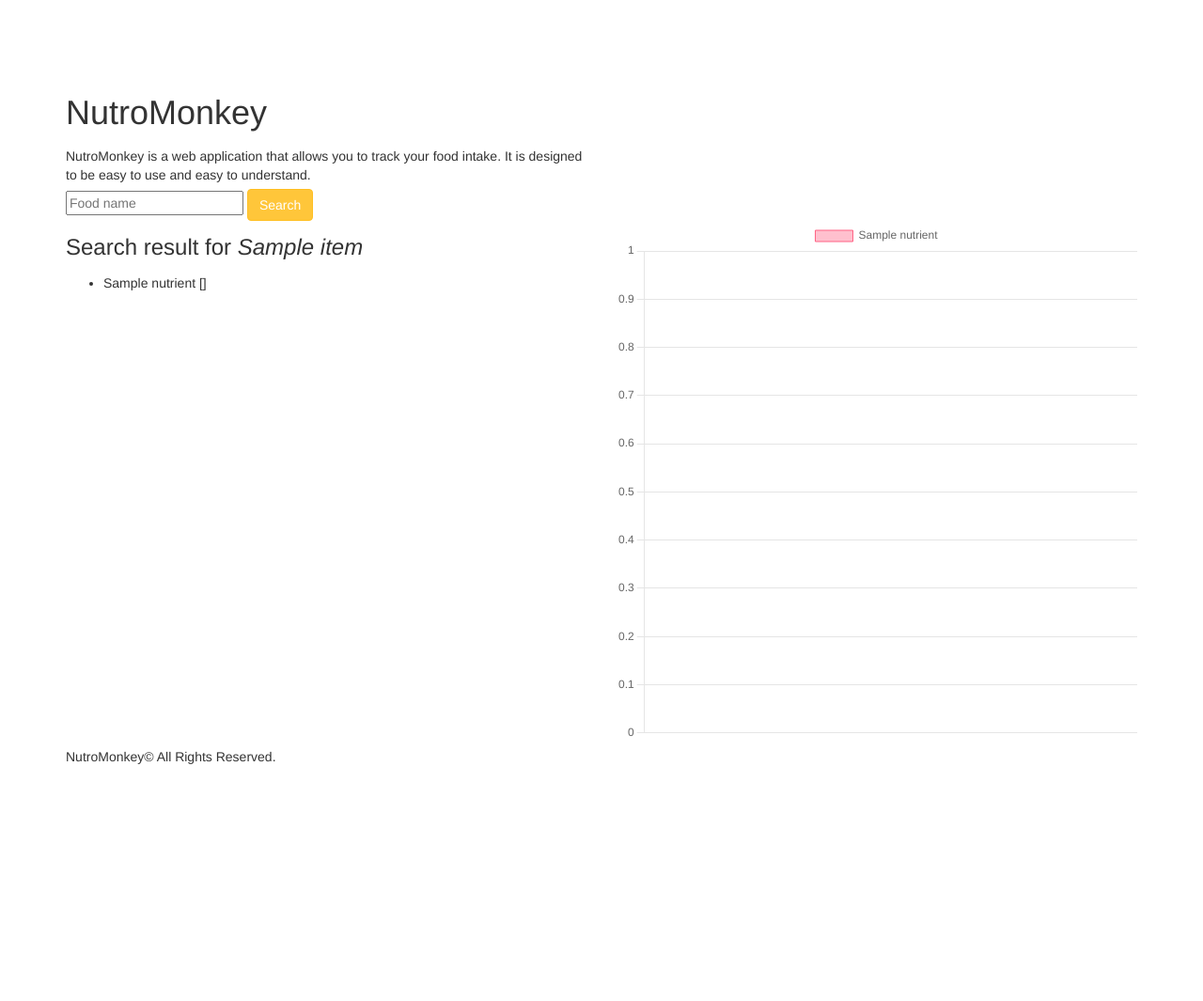
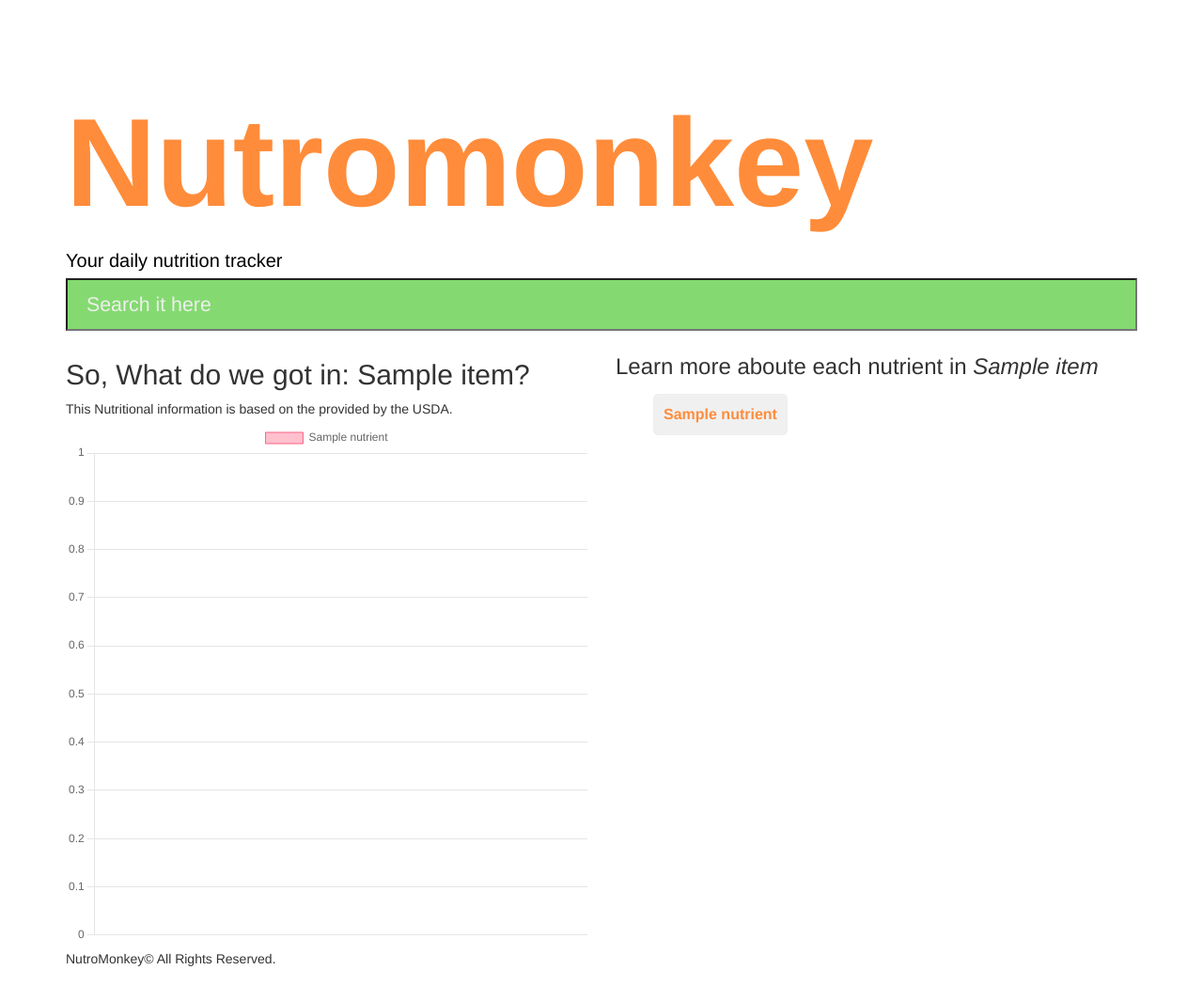
Before and after one commit to DanielTeshager/nutromonkey, a Flask app: template templates/pages/search.html in a window 1280 px wide. Shown: the whole page at 94% size. Before the commit the page ends 813 px from the top, so only its background shows below. Run offline with Flask 2, Linux system fonts and the light colour scheme; the template is opened without the code that fills it: most values are stand-ins (such as "Sample title", 1, 10 or a date in 2020); some libraries are stand-ins or nearby versions.

Commit message:
Pull nutrients summary from wikipedia, charting, loading animation

```diff
--- a/app.py
+++ b/app.py
@@ -1,19 +1,26 @@
 from flask import Flask, app, render_template, request, redirect, url_for, flash, jsonify
 import json
 import requests
+import wikipedia
 from flask.wrappers import Response
 from werkzeug.wrappers import response
+import re
+# Create the application instance
+app = Flask(__name__)
+# Create secret key for session
+app.secret_key = "super secret key"
 
-
-app = Flask(__name__)
-
+# Create a URL route in our application for "/"
 @app.route('/')
 def index():
-    return render_template('pages/search.html', resultdata={}, item ="" )
+    return render_template('pages/home.html', resultdata={}, item ="" )
 
+# Create a URL route in our application for "/search"
 @app.route('/search', methods=['GET', 'POST'])
 def search():
     key = request.form['key']
+    wiki_result = wikipedia.summary(f'{key} in diet')
+    print(wiki_result)
     try:
         response = requests.get('https://api.nal.usda.gov/fdc/v1/foods/search?query='+key+'&pageSize=2&api_key=Hal64gsGkYVlg6bhIAn5zQoLR6GqbuSzWa5LsJLj')
         result = json.loads(response.text)
@@ -23,5 +30,24 @@
         value = list(data.values())
     except:
         data = {}
+        label = []
+        value = []
+        flash('No resulet were found for keyword='+key)
+    return render_template('pages/search.html', resultdata=data, item=key, label=label, value=value)
 
-    return render_template('pages/search.html', resultdata=data, item=key, label=label, value=value)
+@app.route('/lookup/<keyword>')
+def lookup(keyword):
+    if keyword == 'None':
+        return render_template('pages/search.html', resultdata={}, item ="" )
+    else:
+        if ',' not in keyword:
+            keyword = ' '.join(re.findall('[A-Za-z]+', keyword))
+        nutrient = keyword.split(',')[0]
+        search_key = f'{nutrient} in diet'
+        wiki_result = wikipedia.summary(search_key, sentences=5)
+        print(wiki_result)
+
+        return jsonify(data=wiki_result)
+
+if __name__ == '__main__':
+    app.run(debug=True)
--- /dev/null
+++ b/static/css/loader.css
@@ -0,0 +1,61 @@
+.loader,
+.loader:before,
+.loader:after {
+  border-radius: 50%;
+  width: 2.5em;
+  height: 2.5em;
+  -webkit-animation-fill-mode: both;
+  animation-fill-mode: both;
+  -webkit-animation: load7 1.8s infinite ease-in-out;
+  animation: load7 1.8s infinite ease-in-out;
+}
+.loader {
+  display: none;
+  color:    #84da70;
+  font-size: 10px;
+  margin: 80px auto;
+  float: right;
+  position: relative;
+  left: -20em;
+  top: -20em;
+  text-indent: -9999em;
+  -webkit-transform: translateZ(0);
+  -ms-transform: translateZ(0);
+  transform: translateZ(0);
+  -webkit-animation-delay: -0.16s;
+  animation-delay: -0.16s;
+}
+.loader:before,
+.loader:after {
+  content: '';
+  position: absolute;
+  top: 0;
+}
+.loader:before {
+  left: -3.5em;
+  -webkit-animation-delay: -0.32s;
+  animation-delay: -0.32s;
+}
+.loader:after {
+  left: 3.5em;
+}
+@-webkit-keyframes load7 {
+  0%,
+  80%,
+  100% {
+    box-shadow: 0 2.5em 0 -1.3em;
+  }
+  40% {
+    box-shadow: 0 2.5em 0 0;
+  }
+}
+@keyframes load7 {
+  0%,
+  80%,
+  100% {
+    box-shadow: 0 2.5em 0 -1.3em;
+  }
+  40% {
+    box-shadow: 0 2.5em 0 0;
+  }
+}
--- a/static/css/main.css
+++ b/static/css/main.css
@@ -39,6 +39,11 @@
 ::-webkit-selection {
   background: #555;
   color: #FFF;
+}
+::placeholder {
+  color: #eee;
+  line-height: 100%;
+  font-size: 16pt;
 }
 /* Main elements end */
 
@@ -209,3 +214,71 @@
 .subtitle {
   opacity: 0.5;
 }
+a#big-home-button{
+  text-decoration: none;
+}
+a#big-home-button:hover{
+  text-decoration: none;
+}
+
+/*****************************************************************************
+ * search bar styles
+ ****************************************************************************/
+#key{
+  width: 100%;
+  margin-bottom: 10px;
+  line-height: 50px;
+  background-color: #84da70;
+  font-size: 15pt;
+  color: white;
+  padding-left: 20px;
+
+}
+
+/*****************************************************************************
+ * home header styles end
+ ****************************************************************************/
+#main-header h1{
+  color: black;
+  font-size: 100pt;
+  font-weight: bold;
+  font-weight: 520000;
+  font-family: 'helvetica', sans;
+}
+
+#main-header p{
+  color: black;
+  font-size: 15pt;
+  font-weight: 520000;
+  font-family: 'helvetica', sans;
+}
+/*****************************************************************************
+ * Unordered list styles
+ ****************************************************************************/
+
+ ul#nutrients{
+  list-style: none;
+ }
+ ul#nutrients li{
+  display: inline-block;
+  margin-right: 10px;
+  margin-bottom: 10px;
+  padding: 10px;
+  border: solid 1px #eee;
+  border-radius: 5px;
+  background-color: #f0f0f0;
+  font-size: 12pt;
+  font-weight: bold;
+  color: #63af69;
+ }
+
+ /*****************************************************************************
+  * Info-box styles
+  ****************************************************************************/
+div#info-box{
+  float: right;
+  width: 44%;
+  position: relative;
+  top: -20em;
+  display: none;
+}
--- a/static/js/d3_script.js
+++ /dev/null
@@ -1,55 +0,0 @@
-// set the dimensions and margins of the graph
-var margin = {top: 20, right: 30, bottom: 40, left: 90},
-    width = 460 - margin.left - margin.right,
-    height = 400 - margin.top - margin.bottom;
-
-// append the svg object to the body of the page
-var svg = d3.select("#my_dataviz")
-  .append("svg")
-    .attr("width", width + margin.left + margin.right)
-    .attr("height", height + margin.top + margin.bottom)
-  .append("g")
-    .attr("transform",
-          "translate(" + margin.left + "," + margin.top + ")");
-
-// Parse the Data
-d3.csv("https://raw.githubusercontent.com/holtzy/data_to_viz/master/Example_dataset/7_OneCatOneNum_header.csv", function(data) {
-
-  // Add X axis
-  var x = d3.scaleLinear()
-    .domain([0, 13000])
-    .range([ 0, width]);
-  svg.append("g")
-    .attr("transform", "translate(0," + height + ")")
-    .call(d3.axisBottom(x))
-    .selectAll("text")
-      .attr("transform", "translate(-10,0)rotate(-45)")
-      .style("text-anchor", "end");
-
-  // Y axis
-  var y = d3.scaleBand()
-    .range([ 0, height ])
-    .domain(data.map(function(d) { return d.Country; }))
-    .padding(.1);
-  svg.append("g")
-    .call(d3.axisLeft(y))
-
-  //Bars
-  svg.selectAll("myRect")
-    .data(data)
-    .enter()
-    .append("rect")
-    .attr("x", x(0) )
-    .attr("y", function(d) { return y(d.Country); })
-    .attr("width", function(d) { return x(d.Value); })
-    .attr("height", y.bandwidth() )
-    .attr("fill", "#69b3a2")
-
-
-    // .attr("x", function(d) { return x(d.Country); })
-    // .attr("y", function(d) { return y(d.Value); })
-    // .attr("width", x.bandwidth())
-    // .attr("height", function(d) { return height - y(d.Value); })
-    // .attr("fill", "#69b3a2")
-
-})
--- a/static/js/script.js
+++ b/static/js/script.js
@@ -1,4 +1,27 @@
-window.parseISOString = function parseISOString(s) {
-  var b = s.split(/\D+/);
-  return new Date(Date.UTC(b[0], --b[1], b[2], b[3], b[4], b[5], b[6]));
-};
+// window.parseISOString = function parseISOString(s) {
+//   var b = s.split(/\D+/);
+//   return new Date(Date.UTC(b[0], --b[1], b[2], b[3], b[4], b[5], b[6]));
+// };
+$(document).ready(function() {
+  $('#nutrients').click(function(e) {
+    e.preventDefault();
+    event_target = e.target
+    // target = $(event_target).prop('tagName');
+    selected_value = event_target.text;
+    $(".loader").css("display", "block");
+    $.ajax({
+      url: '/lookup/'+selected_value,
+      type: 'GET',
+      dataType: 'json',
+      success: function(data) {
+        // alert(data.data)
+        $("#info-title").html(selected_value.split(',')[0])
+        $(".loader").css('display', 'none');
+        $("#info-text").html(data.data)
+        $("#info-box").css("display", "block");
+
+      }
+    });
+
+  });
+});
--- a/templates/layouts/main.html
+++ b/templates/layouts/main.html
@@ -13,6 +13,7 @@
 <link type="text/css" rel="stylesheet" href="/static/css/bootstrap.min.css">
 <link type="text/css" rel="stylesheet" href="/static/css/layout.main.css" />
 <link type="text/css" rel="stylesheet" href="/static/css/main.css" />
+<link type="text/css" rel="stylesheet" href="/static/css/loader.css" />
 <!-- /styles -->
 
 <!-- favicons -->
@@ -29,8 +30,6 @@
 <script src="/static/js/libs/modernizr-2.8.2.min.js"></script>
 <script src="/static/js/libs/moment.min.js"></script>
 <script src="https://cdn.jsdelivr.net/npm/chart.js@3.6.0/dist/chart.min.js"></script>
-<script type="text/javascript" src="/static/js/script.js" defer></script>
-<script type="text/javascript" src="/static/js/d3_script.js" defer></script>
 <!--[if lt IE 9]><script src="/static/js/libs/respond-1.4.2.min.js"></script><![endif]-->
 <!-- /scripts -->
 </head>
@@ -70,6 +69,6 @@
   <script>window.jQuery || document.write('<script type="text/javascript" src="/static/js/libs/jquery-1.11.1.min.js"><\/script>')</script>
   <script type="text/javascript" src="/static/js/libs/bootstrap-3.1.1.min.js" defer></script>
   <script type="text/javascript" src="/static/js/plugins.js" defer></script>
-
+<script type="text/javascript" src="/static/js/script.js" defer></script>
 </body>
 </html>
--- a/templates/pages/search.html
+++ b/templates/pages/search.html
@@ -1,34 +1,26 @@
 {% extends 'layouts/main.html' %}
 {% block title %}NutroMonkey{% endblock %}
 {% block content %}
+<header id="main-header">
+    <h1><a href='/' id='big-home-button'>Nutromonkey</a></h1>
+    <p>
+        Your daily nutrition tracker
+    </p>
+
+</header>
 <div class="row">
-    <div class="col-md-6">
-        <h1>NutroMonkey</h1>
-        <p>
-        NutroMonkey is a web application that allows you to track your food intake.
-        It is designed to be easy to use and easy to understand.
-        </p>
-    </div>
-</div>
-<div class="row">
-    <div class="col-md-6">
+    <div class="col-md-12">
         <form class="form" method="post" action="/search">
-          <input type="text" name="key" placeholder="Food name" id="key">
-          <button class="btn btn-primary" type="submit">Search</button>
+          <input type="text" name="key" placeholder="Search it here" id="key">
         </form>
     </div>
 </div>
  <div class="row">
     <div class="col-md-6">
-        <h3 {% if not item %}class="hidden"{% endif %}>Search result for <em>{{ item }}</em></h3>
-        <ul>
-        {% for nutrient, value in resultdata.items() %}
-            <li>{{ nutrient }} {{ value}}</li>
-        {% endfor %}
-        </ul>
-
-    </div>
-    <div class="col-md-6">
+        <h2>So, What do we got in:  {{item}}?</h2>
+        <p>
+        This Nutritional information is based on the provided by the USDA.
+        </p>
         <canvas id="myChart" width="400" height="400"></canvas>
         <script>
             const ctx = document.getElementById('myChart').getContext('2d');
@@ -72,9 +64,20 @@
                 }
         });
         </script>
-
+     </div>
+     <div class="col-md-6">
+        <h3 {% if not item %}class="hidden"{% endif %}>Learn more aboute each nutrient in <em>{{ item }}</em></h3>
+        <ul id="nutrients">
+        {% for nutrient, value in resultdata.items() %}
+            <li><a href="/lookup/{{nutrient | safe}}">{{ nutrient }}</a></li>
+        {% endfor %}
+        </ul>
     </div>
  </div>
-
+ <div class="loader">Loading...</div>
+ <div id="info-box">
+    <h3 id="info-title">Info Title</h3>
+    <p id="info-text">Lorem ipsum dolor sit amet consectetur adipisicing elit. Voluptatibus voluptatem quidem vero excepturi sit distinctio, incidunt quia voluptate doloremque dolor, maiores, nihil voluptates voluptatum placeat corporis cumque perspiciatis recusandae et.</p>
+</div>
 
 {% endblock %}
```
Also changed, not shown: templates/pages/home.html (+13 -14 lines), background.jpeg (added). Lines whose indentation alone changed are shown as unchanged.
